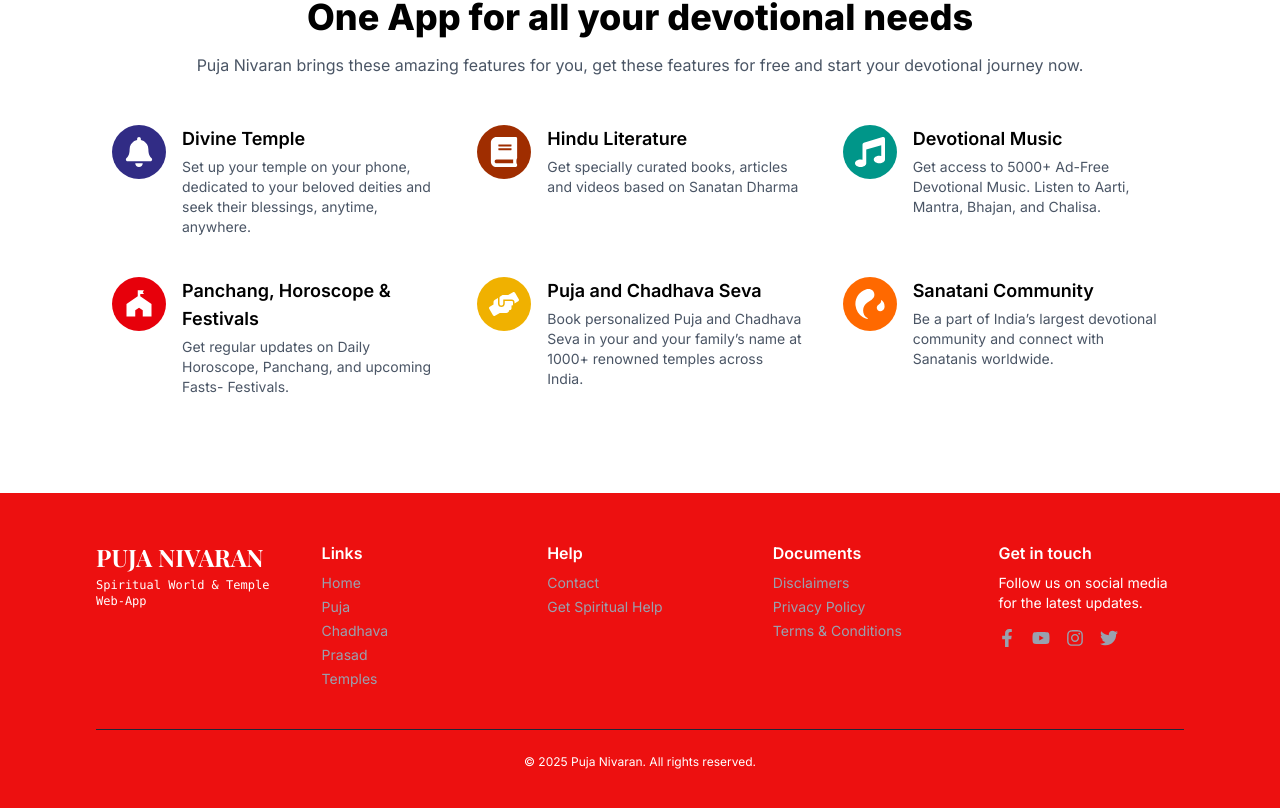
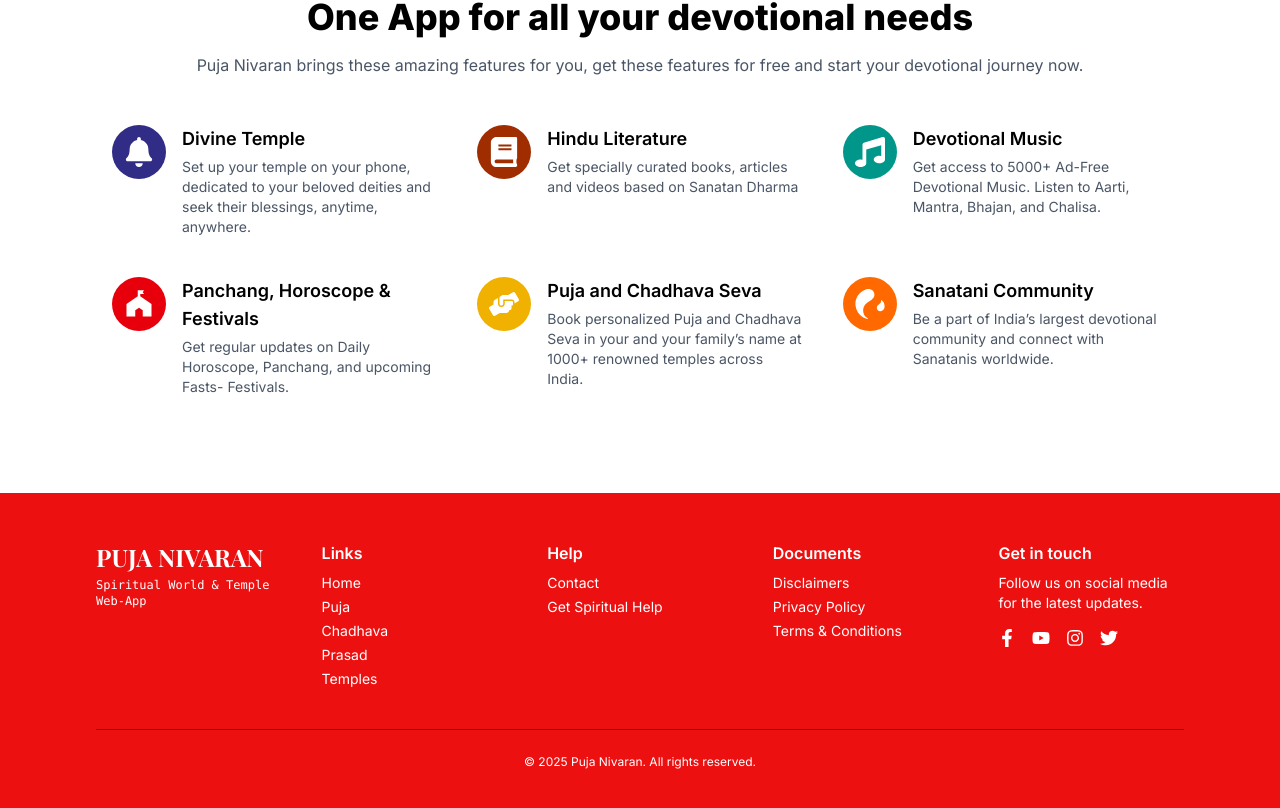
Before and after one commit to manokamna224/puja, a Next.js app: page / in a window 1280 px wide. Shown: the part 621-1429 px from the top of the page. Built offline with nearby package versions, Linux system fonts and the light colour scheme; a web font is replaced by a local one.

Commit message:
bug fixed

```diff
--- a/modules/footer/ui/footer.jsx
+++ b/modules/footer/ui/footer.jsx
@@ -3,7 +3,7 @@
 
 export default function Footer() {
   return (
-    <footer className="bg-[#ed1010] text-gray-400 py-12 px-4 sm:px-8 md:px-16 lg:px-24">
+    <footer className="bg-[#ed1010] text-white py-12 px-4 sm:px-8 md:px-16 lg:px-24">
       <div className="grid grid-cols-1 sm:grid-cols-2 md:grid-cols-3 lg:grid-cols-5 gap-10">
         {/* Logo Section */}
         <div className="col-span-1">
```
